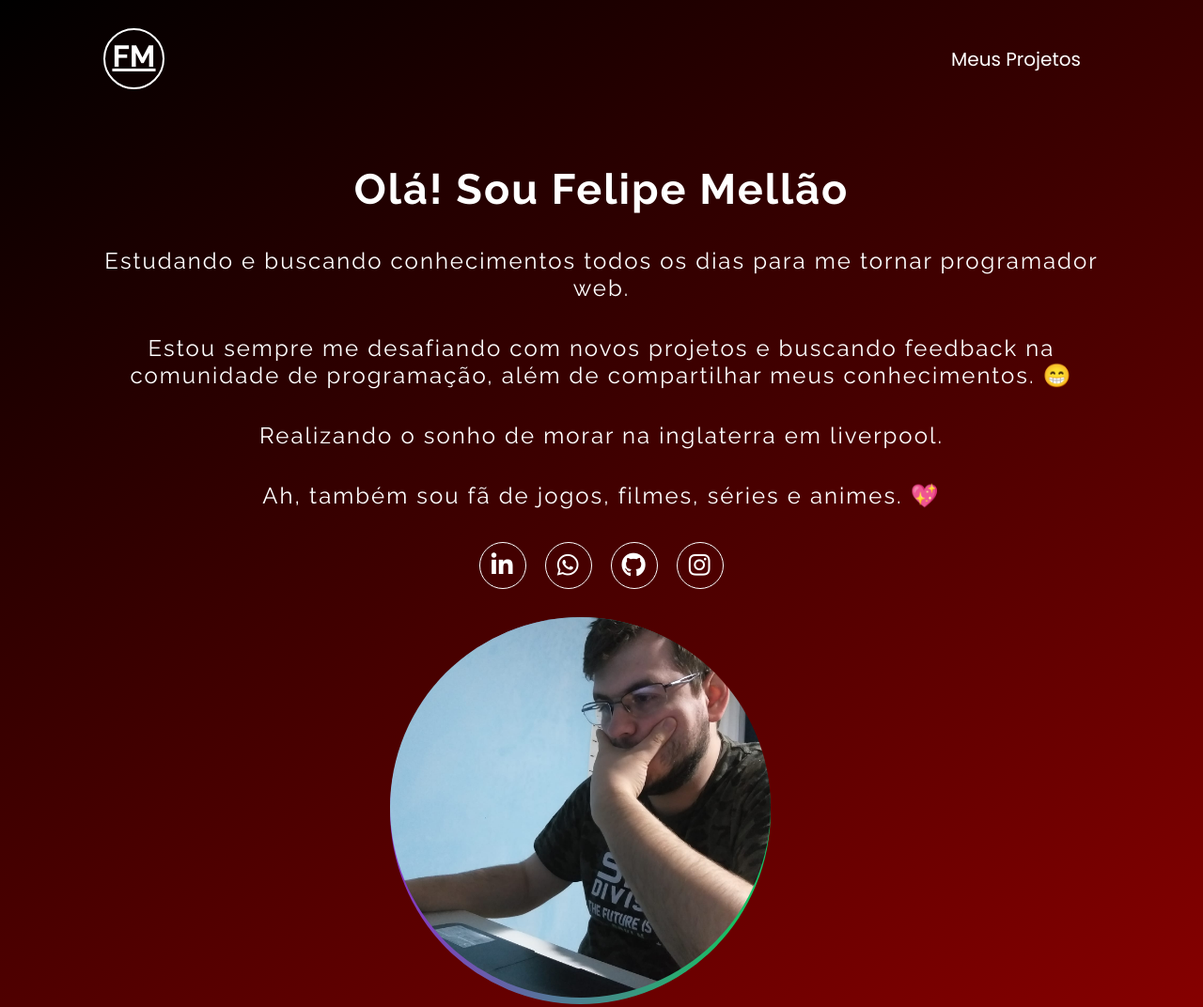
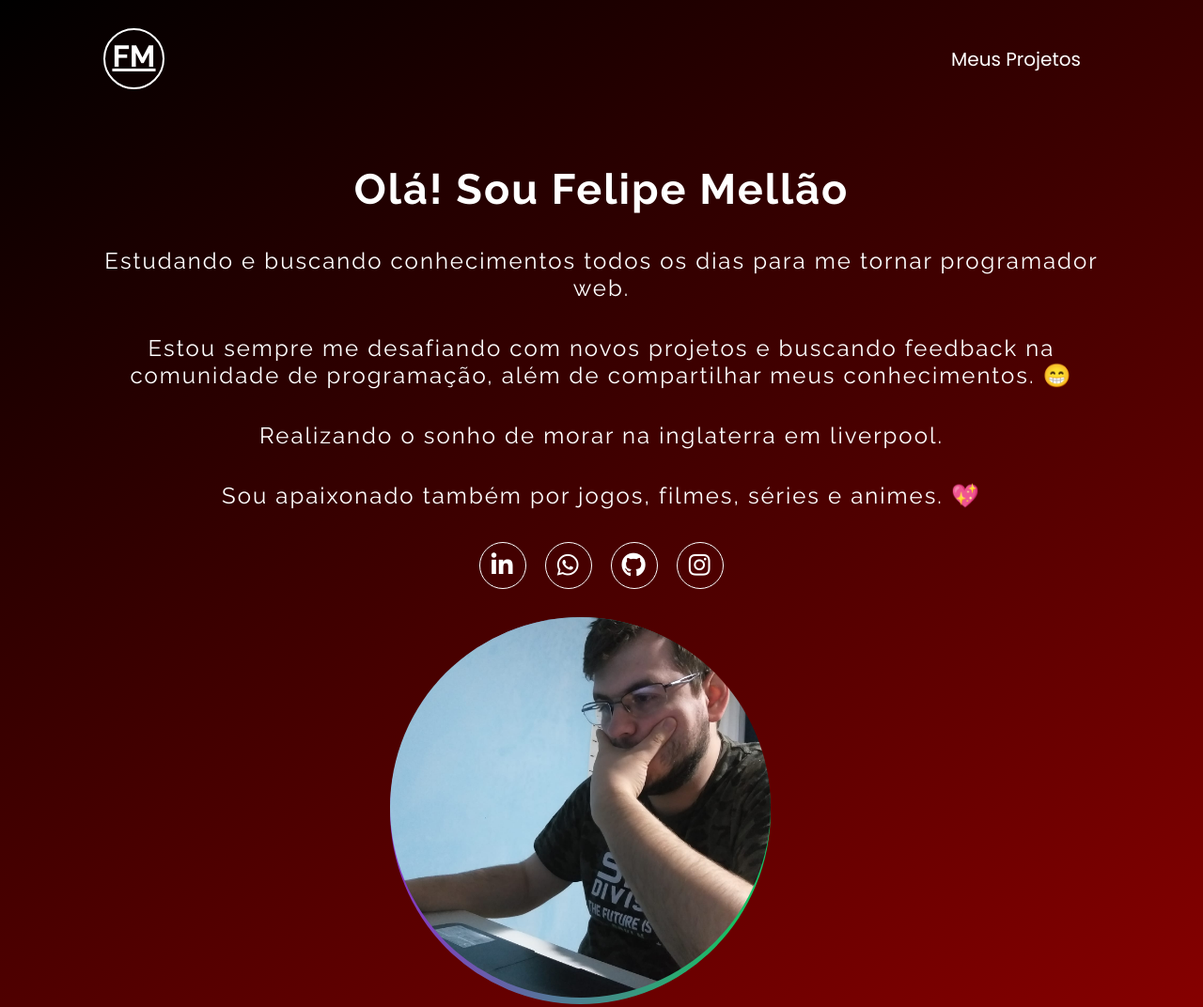
Before and after one commit to MellonFive/projeto-portfolio-dev-em-dobro, a plain HTML site: page index.html in a window 1280 px wide. Shown: the top 1072 px of the page at 94% size. Drawn offline with nearby package versions, Linux system fonts and the light colour scheme.

Commit message:
Modificando site

```diff
--- a/index.html
+++ b/index.html
@@ -50,7 +50,7 @@
           comunidade de programação, além de compartilhar meus conhecimentos. 😁
         </p>
         <p>Realizando o sonho de morar na inglaterra em liverpool.</p>
-        <p>Ah, também sou fã de jogos, filmes, séries e animes. 💖</p>
+        <p>Sou apaixonado também por jogos, filmes, séries e animes. 💖</p>
 
         <ul class="redes-sociais">
           <li>
```
